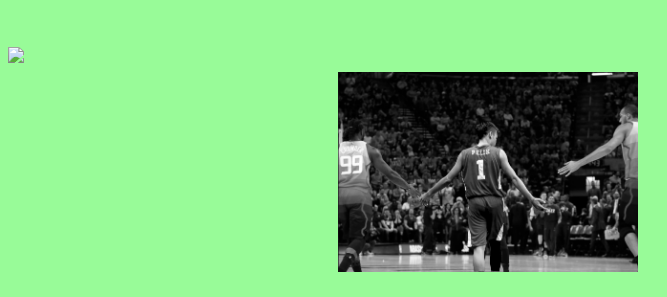
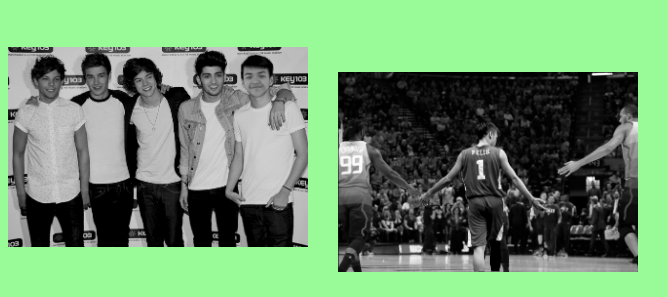
Before and after one commit to felixnadhif/felixnadhif.github.io, a plain HTML site: page index.html in a window 1280 px wide. Shown: the part 402-699 px from the top of the page, 0-667 px from the left. Drawn offline with Linux system fonts and the light colour scheme.

Commit message:
Update index.html

```diff
--- a/index.html
+++ b/index.html
@@ -60,7 +60,7 @@ Saya di Bogor tingaal di kosan pak Hamid. Rumah saya sebenarnya di Cilegon
     <td>Metro Cilegon Blok L3 No 53</td>
 
 </table>
-<img src="hmm.jpg" style="margin-top: 50px" align="left" width="300">
+<img src="bersama idola.jpg" style="margin-top: 50px" align="left" width="300">
 <img src="basket felix.jpg" width="300" style="margin-top: 50px; margin-left: 30px">
 <img src="felix attacking the city.gif" width="300" style="margin-top: 50px;margin-left: 30px">
 </html>
```
